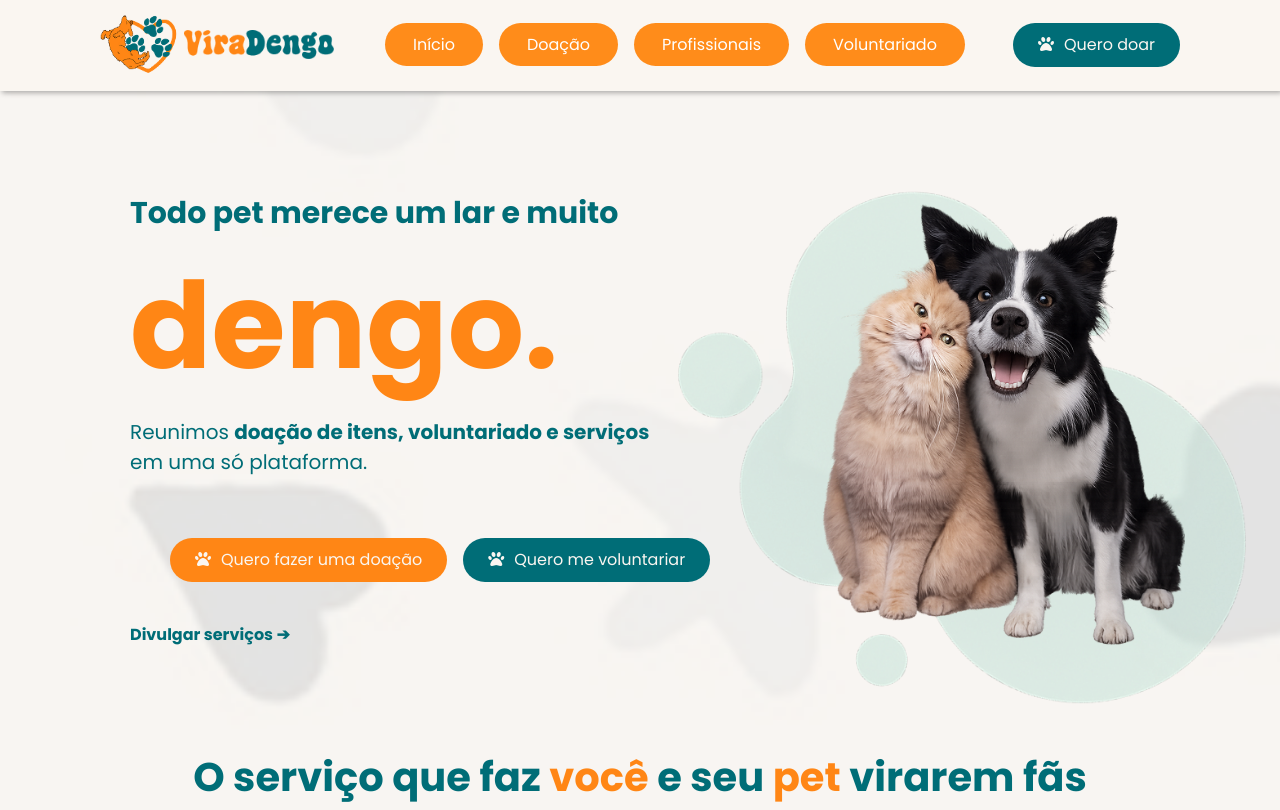
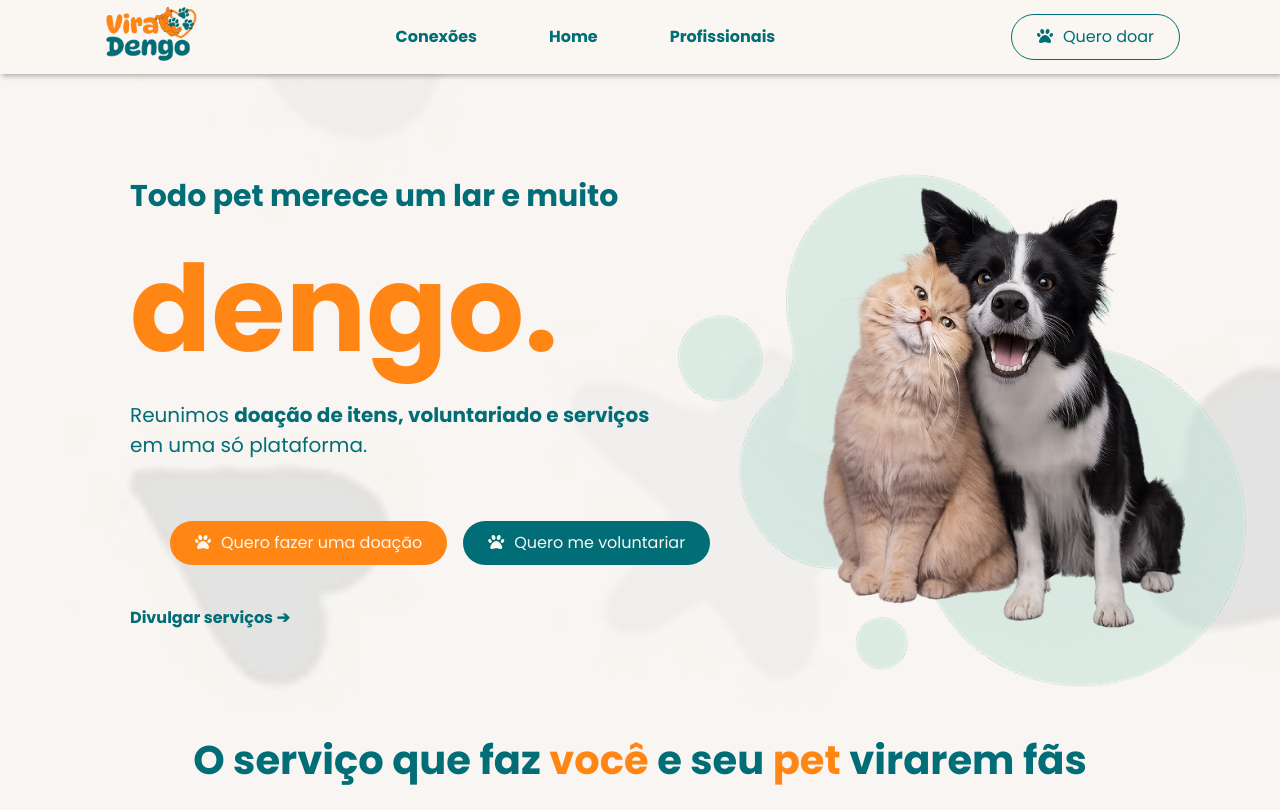
Before and after one commit to Raissamarq/Projeto-Vira-Dengo, a plain HTML site: page index.html in a window 1280 px wide. Shown: the top 810 px of the page. Drawn offline with Linux system fonts and the light colour scheme.

Commit message:
add: adding style for css

```diff
--- a/assets/style.css
+++ b/assets/style.css
@@ -36,7 +36,7 @@ a {
 }
 
 .logoImagem {
-  width: 80px;
+  width: 100px;
 }
 
 .viraDengo {
@@ -45,7 +45,7 @@ a {
 }
 
 .box {
-  margin-left: auto;
+  margin: auto;
 }
 
 .menu {
@@ -55,20 +55,30 @@ a {
 }
 
 .list {
-  background: #ff8c1a;
-  color: white;
+  color: var(--cor-secundaria);
   padding: 10px 28px;
   border-radius: 999px;
+  font-weight: bold;
 }
 
-.botao {
-  background-color: var(--cor-secundaria);
+.list:hover {
   color: var(--cor-fundo);
+  background: var(--cor-primaria);
+}
+
+.botaoHome {
+  color: var(--cor-secundaria);
   padding: 10px 25px;
   border-radius: 999px;
-  border: none;
+  border: solid 1px var(--cor-secundaria);
   cursor: pointer;
   font: inherit;
+}
+
+.botaoHome:hover {
+  background-color: var(--cor-primaria);
+  color: var(--cor-fundo);
+  border: solid 1px var(--cor-laranja-100);
 }
 
 .menu li {
--- a/index.html
+++ b/index.html
@@ -20,19 +20,17 @@
   <body>
     <header>
       <div>
-        <img class="logoImagem" src="img/logo.png" alt="" />
-        <img class="viraDengo" src="img/viraDengo.png" alt="" />
+        <img class="logoImagem" src="img/logoImagem.png" alt="" />
       </div>
 
       <nav class="box">
         <ul class="menu">
-          <li><a class="list" href="./index.html">Início</a></li>
-          <li><a class="list" href="./Feed/feed.html">Doação</a></li>
+          <li><a class="list" href="./Feed/feed.html">Conexões</a></li>
+          <li><a class="list" href="./index.html">Home</a></li>
           <li><a class="list" href="#">Profissionais</a></li>
-          <li><a class="list" href="#">Voluntariado</a></li>
         </ul>
       </nav>
-      <a class="botao" href="./login.html"
+      <a class="botaoHome" href="./login.html"
         ><i class="fa-solid fa-paw"></i>Quero doar</a
       >
     </header>
```
Also changed, not shown: img/logoImagem.png (added).
